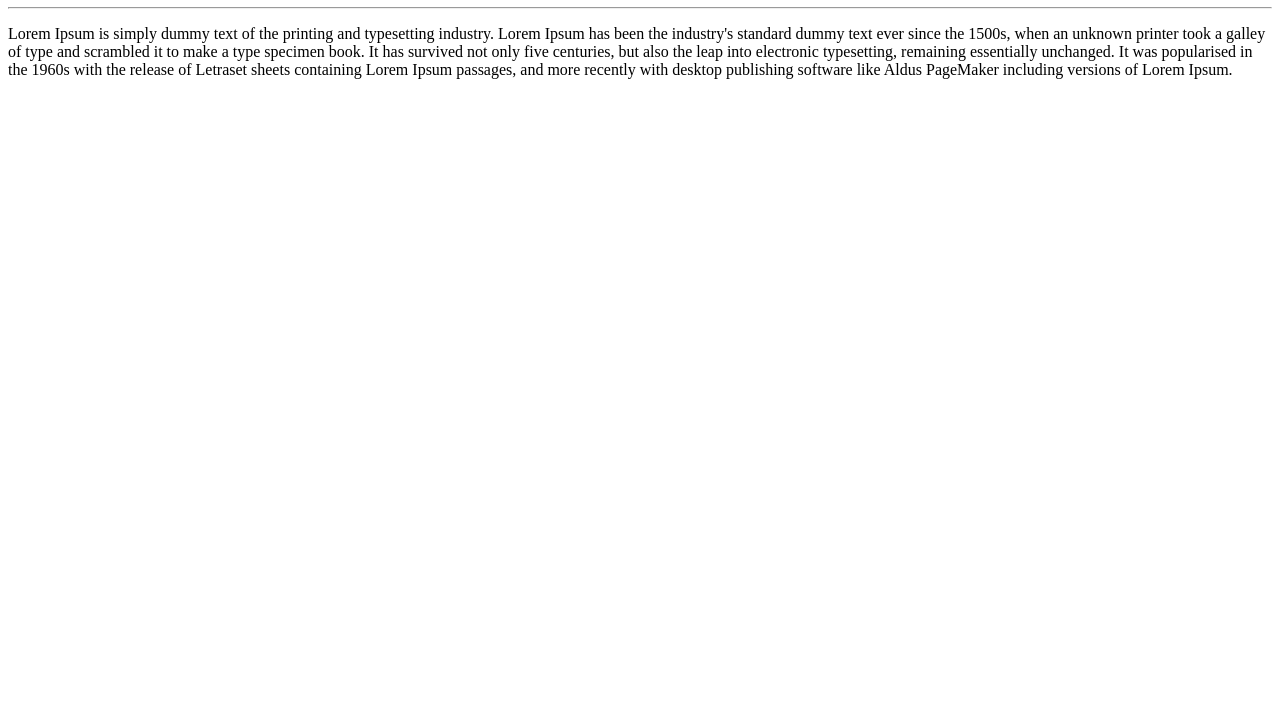
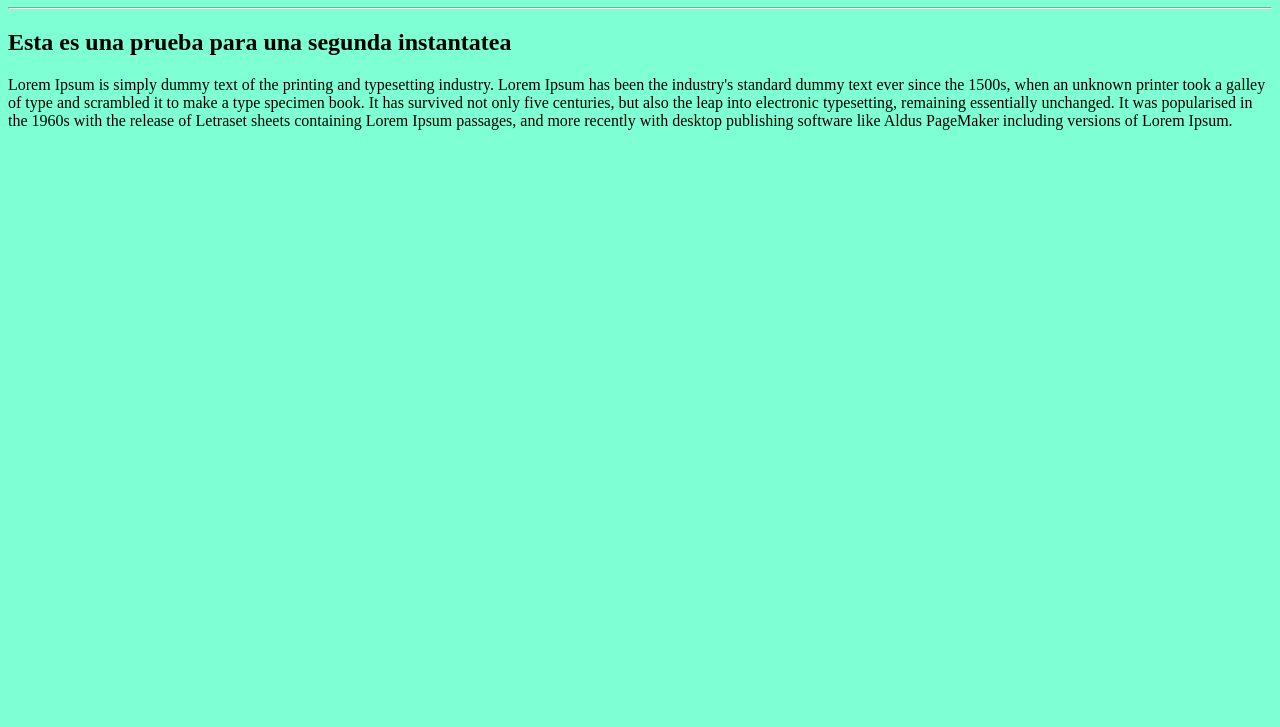
Before and after one commit to juanrubio110729/cursoGIT, a plain HTML site: page index.html in a window 1280 px wide. Shown: the part 73-800 px from the top of the page. Drawn offline with Linux system fonts and the light colour scheme.

Commit message:
2da instantanea, cambiando el css e index

```diff
--- /dev/null
+++ b/css/estilos.css
@@ -0,0 +1,3 @@
+body{
+    background-color: aquamarine;
+}
--- a/index.html
+++ b/index.html
@@ -1,15 +1,18 @@
 <!DOCTYPE html>
 <html lang="es">
+
     <head>
         <title>Mi primera web</title>
+        <link href="css/estilos.css" rel="stylesheet" type="text/css">
     </head>
 
     <body>
-        <!Encabezado>
         <h1>MI PRIMERA WEB</h1>
 
         <hr/>
-
+        <h2>
+           Esta es una prueba para una segunda instantatea
+        </h2>
         <p>
             Lorem Ipsum is simply dummy text of the printing and typesetting industry. Lorem Ipsum has been
             the industry's standard dummy text ever since the 1500s, when an unknown printer took a galley of
```
Also changed, not shown: js/javas.js (added).
